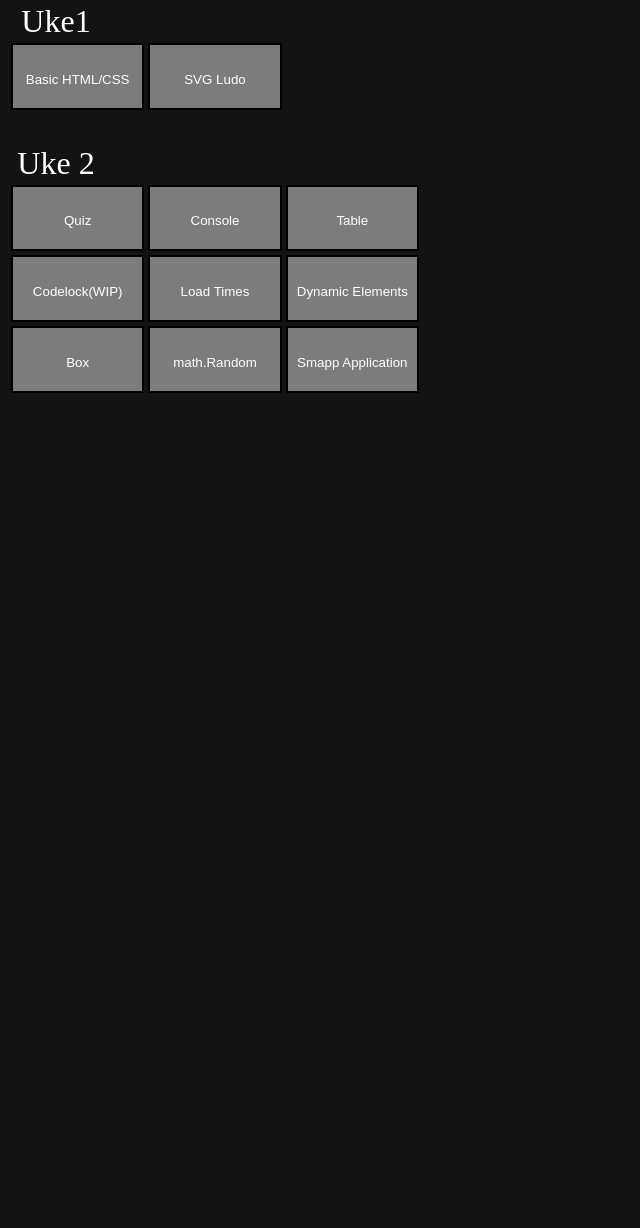
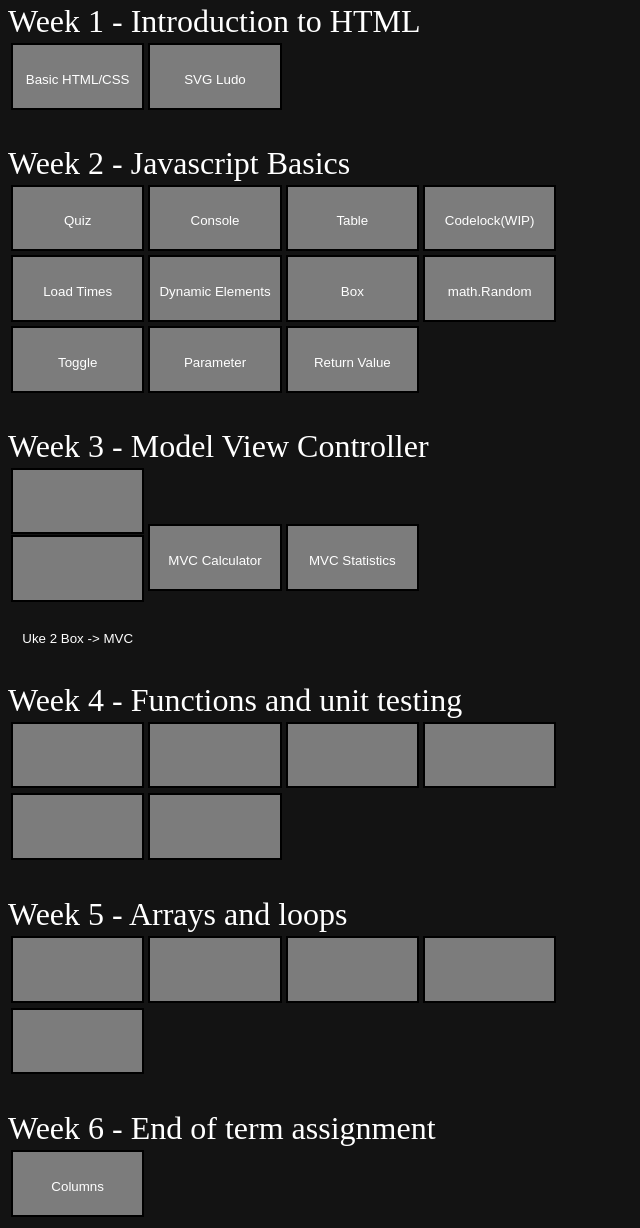
Before and after one commit to StianSundby/LearningJS, a plain HTML site: page index.html in a window 1280 px wide. Shown: the part 29-1257 px from the top of the page, without its empty margins (0-640 px from the left). Before the commit the page ends 800 px from the top, so only its background shows below. Drawn offline with Linux system fonts and the light colour scheme.

Commit message:
It works!

```diff
--- a/index.html
+++ b/index.html
@@ -10,30 +10,75 @@
 </head>
 
 <body>
-   <div class="title">Uke1</div>
+   <div class="title">Week 1 - Introduction to HTML</div>
    <table>
       <tr>
          <td><button><a class="linkInsideButton" href="uke1/oppgave1/side1.html">Basic HTML/CSS</a></button></td>
          <td><button><a class="linkInsideButton" href="uke1/oppgave2/ludo.html">SVG Ludo</a></button></td>
       </tr>
    </table>
-   <div class="title">Uke 2</div>
+
+   <div class="title">Week 2 - Javascript Basics</div>
     <table>
        <tr>
           <td><button><a class="linkInsideButton" href="uke2/quiz/quiz.html">Quiz</a></button></td>
           <td><button><a class="linkInsideButton" href="uke2/logtoconsole/logtoconsole.html">Console</a></button></td>
           <td><button><a class="linkInsideButton" href="uke2/table/table.html">Table</a></button></td>
+          <td><button><a class="linkInsideButton" href="uke2/codelock/index.html">Codelock(WIP)</a></button></td>
        </tr>
        <tr>
-          <td><button><a class="linkInsideButton" href="uke2/codelock/index.html">Codelock(WIP)</a></button></td>
           <td><button><a class="linkInsideButton" href="uke2/onLoad/loadTimes.html">Load Times</a></button></td>
           <td><button><a class="linkInsideButton" href="uke2/dynamic/dynamic.html">Dynamic Elements</a></button></td>
+          <td><button><a class="linkInsideButton" href="uke2/Box/adjustableBox.html">Box</a></button></td>
+          <td><button><a class="linkInsideButton" href="uke2/math.random/random.html">math.Random</a></button></td>
        </tr>
        <tr>
-         <td><button><a class="linkInsideButton" href="uke2/Box/adjustableBox.html">Box</a></button></td>
-         <td><button><a class="linkInsideButton" href="uke2/math.random/random.html">math.Random</a></button></td>
-         <td><button><a class="linkInsideButton" href="uke2/smallApp/toggle.html">Smapp Application</a></button></td>
+         <td><button><a class="linkInsideButton" href="uke2/toggle/toggle.html">Toggle</a></button></td>
+         <td><button><a class="linkInsideButton" href="">Parameter</a></button></td>
+         <td><button><a class="linkInsideButton" href="">Return Value</a></button></td>
        </tr>
+    </table>
+
+    <div class="title">Week 3 - Model View Controller</div>
+    <table>
+       <tr>
+          <td><button><a class="linkInsideButton" href=">MVC Clickergame</a></button></td>
+          <td><button><a class="linkInsideButton" href="">Uke 2 Box -> MVC</a></button></td>
+          <td><button><a class="linkInsideButton" href="">MVC Calculator</a></button></td>
+          <td><button><a class="linkInsideButton" href="">MVC Statistics</a></button></td>
+       </tr>
+    </table>
+
+    <div class="title">Week 4 - Functions and unit testing</div>
+    <table>
+       <tr>
+          <td><button><a class="linkInsideButton" href=""></a></button></td>
+          <td><button><a class="linkInsideButton" href=""></a></button></td>
+          <td><button><a class="linkInsideButton" href=""></a></button></td>
+          <td><button><a class="linkInsideButton" href=""></a></button></td>
+       </tr>
+       <tr>
+         <td><button><a class="linkInsideButton" href=""></a></button></td>
+         <td><button><a class="linkInsideButton" href=""></a></button></td>
+       </tr>
+    </table>
+
+    <div class="title">Week 5 - Arrays and loops</div>
+    <table>
+       <tr>
+          <td><button><a class="linkInsideButton" href=""></a></button></td>
+          <td><button><a class="linkInsideButton" href=""></a></button></td>
+          <td><button><a class="linkInsideButton" href=""></a></button></td>
+          <td><button><a class="linkInsideButton" href=""></a></button></td>
+       </tr>
+       <tr>
+         <td><button><a class="linkInsideButton" href=""></a></button></td>
+       </tr>
+    </table>
+    <div class="title">Week 6 - End of term assignment</div>
+    <table>
+       <tr>
+          <td><button><a class="linkInsideButton" href="">Columns</a></button></td>
        </tr>
     </table>
 </body>
--- a/stylesheet.css
+++ b/stylesheet.css
@@ -4,8 +4,8 @@ body{
 
 .title{
   margin-top: 1em;
-  text-align:center;
-  width: 3em;
+  text-align:left;
+  width: 15em;
   color:white;
   font-size: 2em;
 }
--- a/uke2/smallApp/toggleStyle.css
+++ b/uke2/toggle/toggleStyle.css
@@ -18,7 +18,7 @@
     border-top: 0.5em solid rgba(93, 143, 101, 1);
 }
 
-.beige {
+.orange {
     background: linear-gradient(to right top, #A8958C, #D95F27, #FF8247);
     width: 8em;
     height: 8em;
```
Also changed, not shown: uke2/toggle/toggle.html (renamed from uke2/smallApp/toggle.html, +19 -20 lines).
